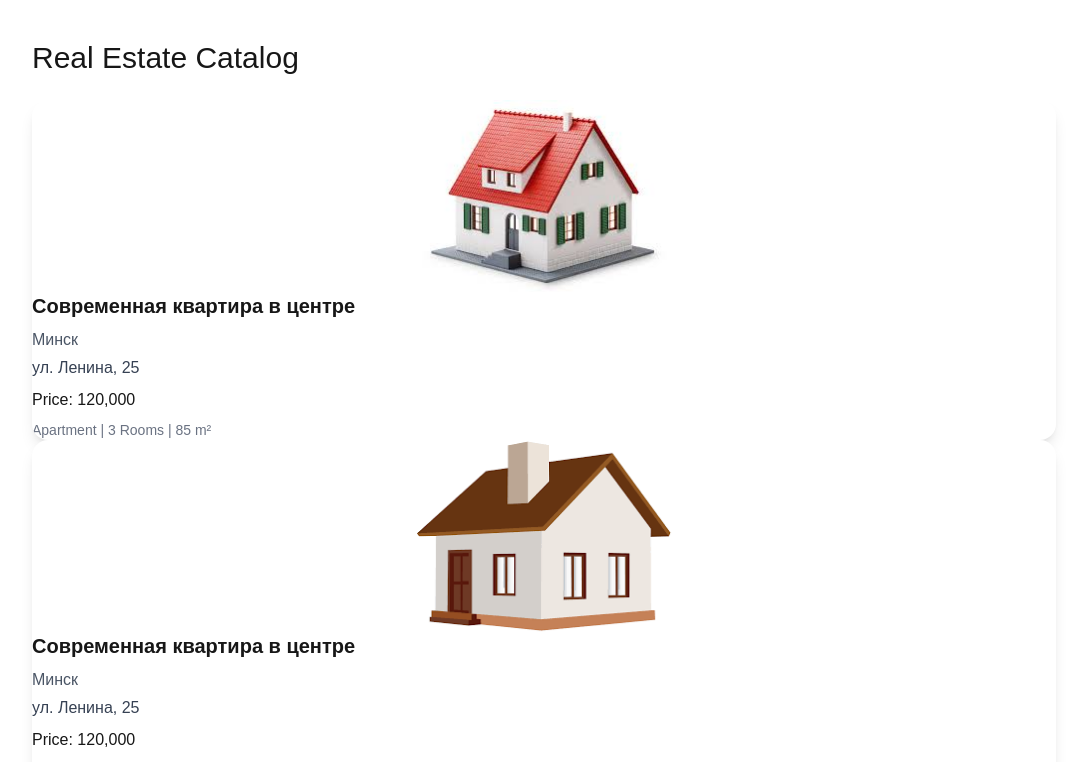
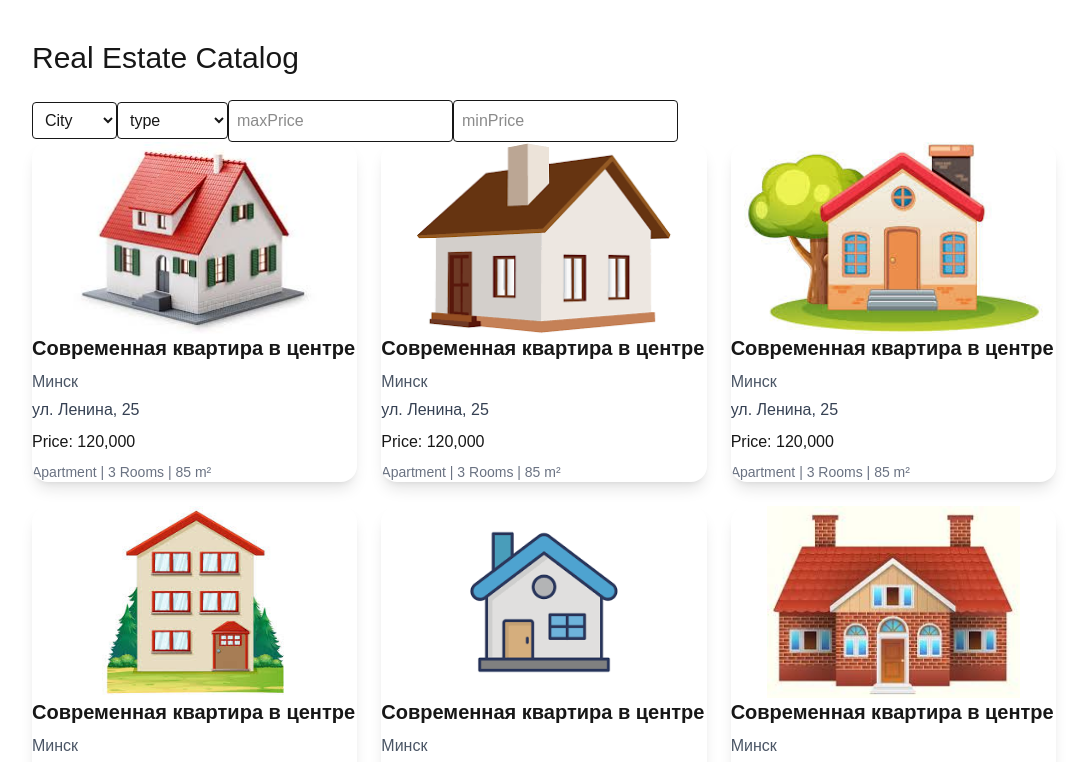
Before and after one commit to AliakseiKrasko/PrimeNest_Realty, a Next.js app: page / in a window 1280 px wide. Shown: the top 762 px of the page, without its empty margins (96-1182 px from the left). Built offline with nearby package versions, Linux system fonts and the light colour scheme.

Commit message:
added filtered estate

```diff
--- a/src/app/page.tsx
+++ b/src/app/page.tsx
@@ -5,19 +5,93 @@ import {useTranslation} from "react-i18next";
 import {ESTATES} from "@/mocks/estates";
 import EstateCard from "@/components/EstateCard";
 import i18n from "i18next";
+import {useMemo, useState} from "react";
+
+// 1. Создаём интерфейс фильтров
+interface Filters {
+    city: string;
+    type: string;
+    maxPrice: string;
+    minPrice: string;
+}
 
 export default function HomePage() {
-    const { t } = useTranslation();
+    const {t} = useTranslation();
+
+    // 2. Храним значения фильтров в состоянии
+    const [filters, setFilters] = useState<Filters>({
+        city: "",
+        type: "",
+        maxPrice: "",
+        minPrice: "",
+    })
+
+    // 3. Фильтрация массива ESTATES
+    const filteredEstates = useMemo(() =>
+            ESTATES.filter(estate => {
+                return (
+                    (!filters.city || estate.city === filters.city) &&
+                    (!filters.type || estate.type === filters.type) &&
+                    (!filters.minPrice || estate.price === +filters.minPrice) &&
+                    (!filters.maxPrice || estate.price === +filters.maxPrice)
+                );
+            }),
+        [filters, ESTATES]
+    )
 
     return (
         <main className="max-w-5xl mx-auto py-10">
             <h1 className="text-3xl font-bolt mb-6">{t("catalog")}</h1>
             <div>
-                {ESTATES.map(estate => (
-                    <EstateCard key={estate.id} estate={estate} />
+                {/* 4. Панель фильтров */}
+                <select
+                    className="border rounded p-2"
+                    value={filters.city}
+                    onChange={(e) => setFilters(f => ({...f, city: e.target.value}))}
+                >
+                    <option value="">{t("city")}</option>
+                    {/* Перебираем все уникальные города */}
+                    {[...new Set(ESTATES.map(e => e.city))].map(city => (
+                        <option key={city} value={city}>{city}</option>
+                    ))}
+                </select>
+                {/* Фильтр по типу */}
+                <select
+                    className="border rounded p-2"
+                    value={filters.type}
+                    onChange={(e) => setFilters(f => ({...f, type: e.target.value}))}
+                >
+                    <option value="">{t("type")}</option>
+                    {[...new Set(ESTATES.map(e => e.type))].map(type => (
+                        <option key={type} value={type}>{type}</option>
+                    ))}
+                </select>
+                {/* Фильтр по цене */}
+                <input
+                    className="border rounded p-2"
+                    type="number"
+                    placeholder={t("maxPrice")}
+                    value={filters.maxPrice}
+                    onChange={(e) => setFilters(f => ({...f, maxPrice: e.target.value}))}
+                />
+                <input
+                    className="border rounded p-2"
+                    type="number"
+                    placeholder={t("minPrice")}
+                    value={filters.minPrice}
+                    onChange={(e) => setFilters(f => ({...f, minPrice: e.target.value}))}
+                />
+            </div>
+            {/* 5. Список карточек недвижимости */}
+            <div className="grid grid-cols-1 md:grid-cols-2 lg:grid-cols-3 gap-6">
+                {filteredEstates.map((estate) => (
+                    <EstateCard key={estate.id} estate={estate}/>
                 ))}
-                <button onClick={() => i18n.changeLanguage("en")}>EN</button>
-                <button onClick={() => i18n.changeLanguage("ru")}>RU</button>
+            </div>
+            {/* 6. Кнопки смены языка */}
+            <div className="mt-8 flex gap-2">
+                <button className="border rounded p-2" onClick={() => i18n.changeLanguage("en")}>EN</button>
+                <button className="border rounded p-2" onClick={() => i18n.changeLanguage("ru")}>RU</button>
             </div>
         </main>
     );
```
